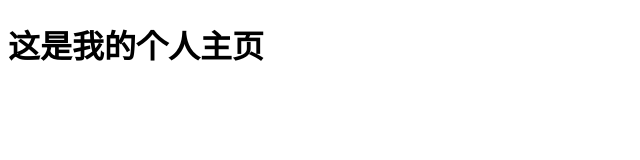
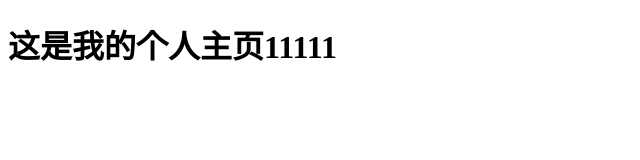
Before and after one commit to ylinxxxx/ylinxxxx.github.io, a plain HTML site: page index.html in a window 1280 px wide. Shown: the whole page, without its empty margins (0-640 px from the left). Drawn offline with Linux system fonts and the light colour scheme.

Commit message:
这是我添加的第一句话

```diff
--- a/index.html
+++ b/index.html
@@ -7,6 +7,6 @@
   <title>Document</title>
 </head>
 <body>
-  <h1>这是我的个人主页</h1>
+  <h1>这是我的个人主页11111</h1>
 </body>
 </html>
```
